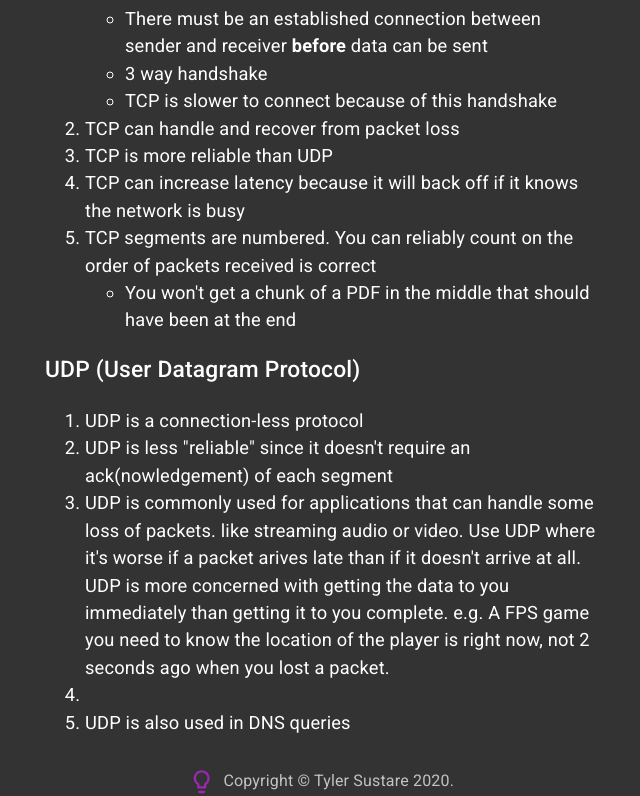
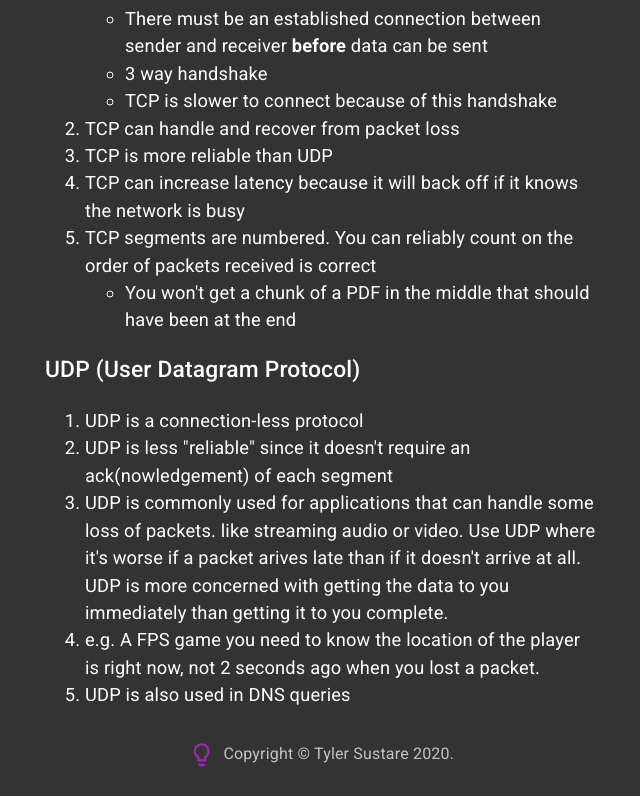
Before and after one commit to TylerSustare/personal-site, a Next.js app: page /thoughts/tcp-vs-udp in a window 1280 px wide. Shown: the part 283-1079 px from the top of the page, without its empty margins (319-959 px from the left). After the commit the page ends 1051 px from the top, so only its background shows below. Built offline with nearby package versions, Linux system fonts and the light colour scheme.

Commit message:
Update tcp-vs-udp.tsx

```diff
--- a/pages/thoughts/tcp-vs-udp.tsx
+++ b/pages/thoughts/tcp-vs-udp.tsx
@@ -50,12 +50,11 @@ export default function About(): ReactElement {
               <li>
                 UDP is commonly used for applications that can handle some loss of packets. like streaming audio or
                 video. Use UDP where it's worse if a packet arives late than if it doesn't arrive at all. UDP is more concerned
-                with getting the data to you immediately than getting it to you complete. e.g. A FPS game
-                you need to know the location of the player is right now, not 2 seconds ago when you lost a packet.
-
+                with getting the data to you immediately than getting it to you complete.
               </li>
               <li>
-
+                e.g. A FPS game
+                you need to know the location of the player is right now, not 2 seconds ago when you lost a packet.
               </li>
               <li>UDP is also used in DNS queries</li>
             </ol>
```
